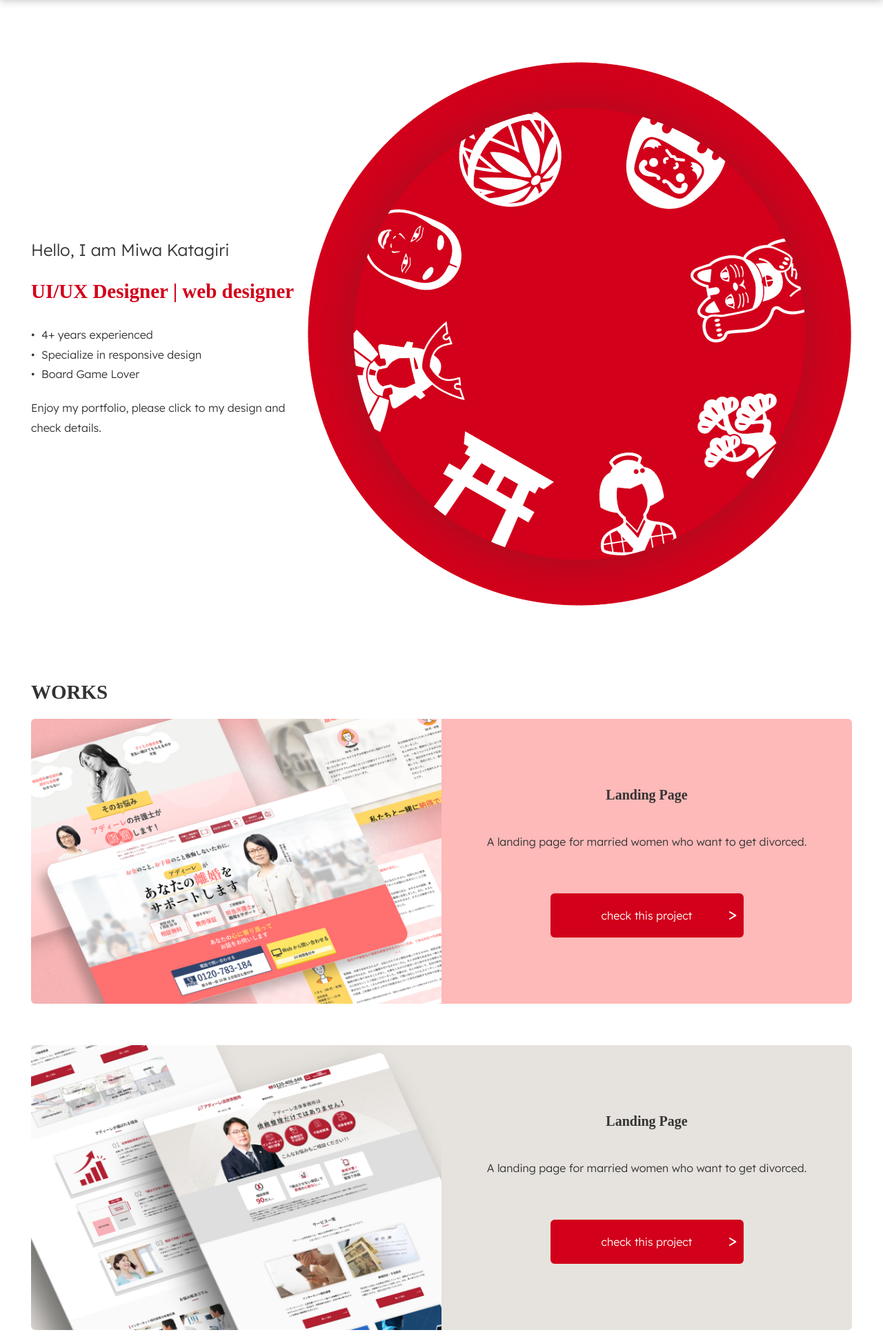
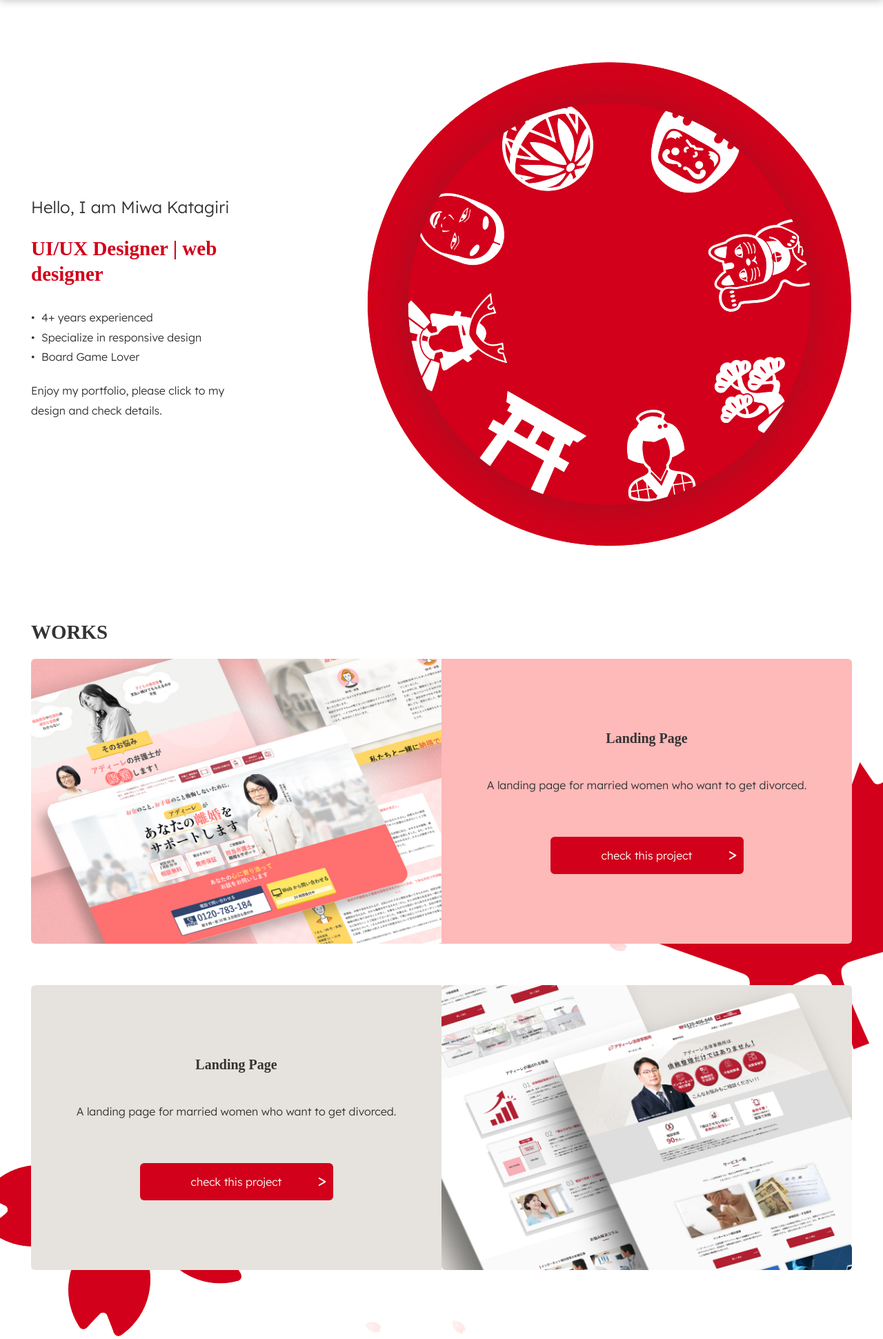
Before and after one commit to shenhe304/portfolio, a PHP site: page / in a window 1280 px wide. Shown: the part 60-2001 px from the top of the page at 69% size. Run offline with PHP 8.4, Linux system fonts and the light colour scheme; some web fonts are replaced.

Commit message:
modify design

```diff
--- a/gulp_src/scss/object/component/_c-btn.scss
+++ b/gulp_src/scss/object/component/_c-btn.scss
@@ -3,7 +3,7 @@
 @include pc{
     .c-btn{
         width: 280px;
-        padding: 20px 0;
+        padding: 15px 0;
         color: #fff;
         text-align: center;
         background: #D2001A;
@@ -25,8 +25,8 @@
 
 @include tab{
     .c-btn{
-        width: 280px;
-        padding: 20px 0;
+        width: 100%;
+        padding: 15px 0;
         color: #fff;
         text-align: center;
         background: #D2001A;
@@ -48,11 +48,11 @@
 
 @include sp{
     .c-btn{
-        width: 280px;
-        padding: 20px 0;
+        width: 100%;
+        padding: 15px 0;
         color: #fff;
         text-align: center;
-        background: #D2001A;
+        background: #d2001a;
         border-radius: 6px;
         position: relative;
 
--- a/gulp_src/scss/object/project/_p-works.scss
+++ b/gulp_src/scss/object/project/_p-works.scss
@@ -11,10 +11,17 @@
             &:last-child{
                 margin-bottom: 0;
             }
+            &--reverse{
+                flex-direction: row-reverse;
+            }
         }
         &__img{
             width: 595px;
             border-radius: 6px 0 0 6px;
+
+            &--reverse{
+                border-radius: 0 6px 6px 0
+            }
         }
         &__link{
             display: flex;
@@ -26,6 +33,10 @@
             height: 413px;
             padding: 30px 50px;
             border-radius: 0 6px 6px 0;
+
+            &--reverse{
+                border-radius: 6px 0 0 6px
+            }
 
             &--rikon{
                 background-color: #feb9b9;
@@ -49,22 +60,33 @@
             &:last-child{
                 margin-bottom: 0;
             }
+            &--reverse{
+                flex-direction: row-reverse;
+            }
         }
         &__img{
             width: 360px;
             border-radius: 6px 0 0 6px;
+
+            &--reverse{
+                border-radius: 0 6px 6px 0
+            }
         }
         &__link{
             display: flex;
             flex-direction: column;
             justify-content: center;
             align-items: center;
-            gap: 40px 0;
+            gap: 20px 0;
             width: 360px;
             height: 250px;
-            padding: 30px 50px;
+            padding: 40px 50px;
             text-align: center;
             border-radius: 0 6px 6px 0;
+
+            &--reverse{
+                border-radius: 6px 0 0 6px
+            }
 
             &--rikon{
                 background-color: #feb9b9;
@@ -84,6 +106,9 @@
 
             &:last-child{
                 margin-bottom: 0;
+            }
+            &--reverse{
+                flex-direction: column;
             }
         }
         &__img{
--- a/index.html
+++ b/index.html
@@ -35,8 +35,8 @@
                         <p class="u-list-disc">Board Game Lover</p>
                         <p>Enjoy my portfolio, please click to my design and check details.</p>
                     </div>
-                    <div class="js-scrollRight p-mainVisual__img ">
-                        <img src="./assets/img/top/mv-top.png" alt="main visual">
+                    <div class="js-scrollRight">
+                        <img src="./assets/img/top/mv-top.png" alt="main visual" class=" p-mainVisual__img u-mla">
                     </div>
                     <ul class="p-mainVisual-sakura__wrap">
                         <li class="p-mainVisual-sakura__item"><img src="./assets/img/common/img-sakura01.png" alt="sakura"></li>
@@ -62,31 +62,15 @@
                             </div>
                         </div>
 
-                        <div class="p-works__item js-scrollUp">
-                            <img src="./assets/img/top/mv-work-syohin.jpg" alt="Web design about landing page" class="p-works__img">
-                            <div class="p-works__link p-works__link--syohin">
+                        <div class="p-works__item p-works__item--reverse js-scrollUp">
+                            <img src="./assets/img/top/mv-work-syohin.jpg" alt="Web design about landing page" class="p-works__img p-works__img--reverse">
+                            <div class="p-works__link p-works__link--reverse p-works__link--syohin">
                                 <h3 class="c-title-lv3">Landing Page</h3>
                                 <p>A landing page for married women who want to get divorced.</p>
                                 <a href="./works/web-syohin.html" class="c-btn">check this project</a>
                             </div>
                         </div>
 
-                        <div class="p-works__item js-scrollUp">
-                            <img src="./assets/img/top/mv-work-rikon.jpg" alt="Web design about landing page" class="p-works__img">
-                            <div class="p-works__link p-works__link--rikon">
-                                <h3 class="c-title-lv3">Landing Page</h3>
-                                <p>A landing page for married women who want to get divorced.</p>
-                                <a href="./works/web-rikon.html" class="c-btn">check this project</a>
-                            </div>
-                        </div>
-
-                        <div class="p-works__item js-scrollUp">
-                            <img src="./assets/img/top/mv-work-syohin.jpg" alt="Web design about landing page" class="p-works__img">
-                            <div class="p-works__link p-works__link--syohin">
-                                <h3 class="c-title-lv3">Landing Page</h3>
-                                <p>A landing page for married women who want to get divorced.</p>
-                                <a href="./works/web-syohin.html" class="c-btn">check this project</a>
-                            </div>
                         </div>
                     </div>
                 </section><!-- /.p-works -->
```
Also changed, not shown: assets/css/style.css.
